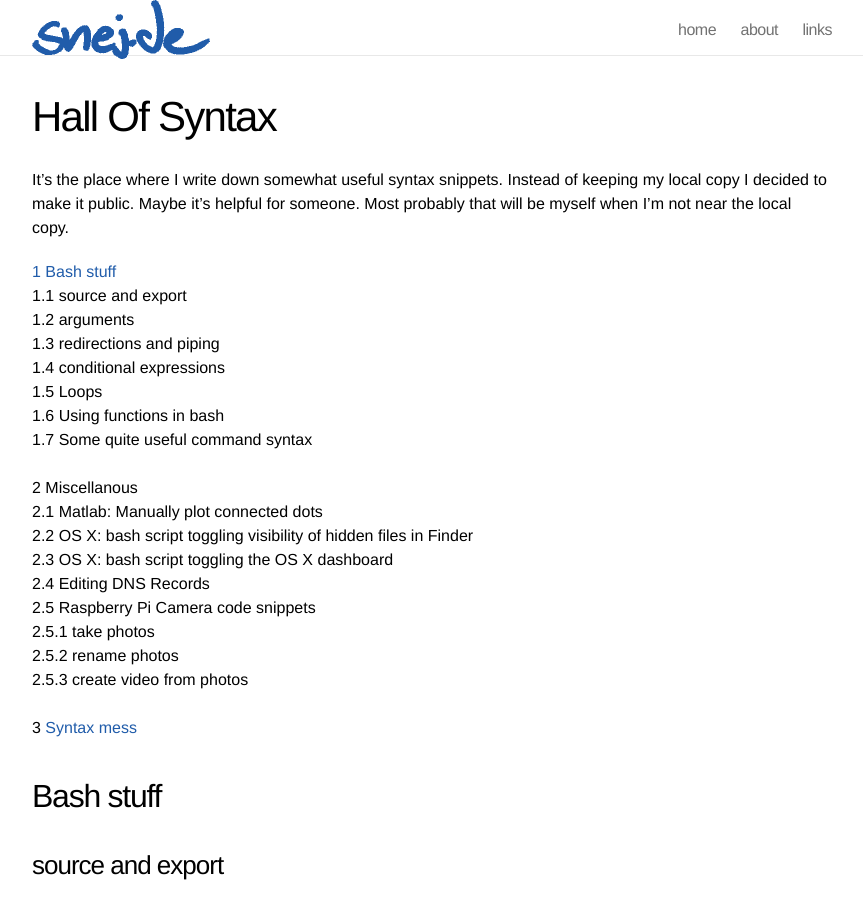
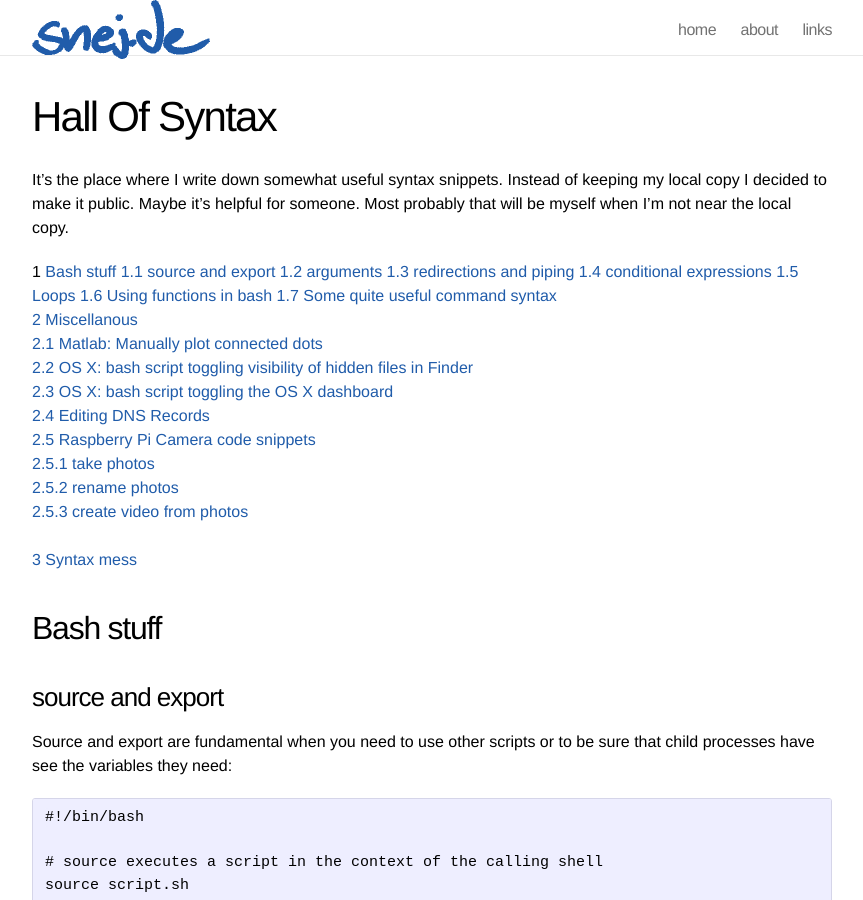
Before and after one commit to jewirth/jewirth.github.io, a Jekyll site: the page built from syntax.md, in a window 1280 px wide and 900 px high. Shown: the whole window, without its empty margins (208-1071 px from the left). Built offline with Jekyll 4.4.1, drawn with Linux system fonts in a browser that asks for light colours.

Commit message:
Update syntax.md

```diff
--- a/syntax.md
+++ b/syntax.md
@@ -6,30 +6,32 @@ permalink: /syntax/
 
 It's the place where I write down somewhat useful syntax snippets. Instead of keeping my local copy I decided to make it public. Maybe it's helpful for someone. Most probably that will be myself when I'm not near the local copy.
 
-[1  Bash stuff](#Bash-stuff)<br>
-  1.1  source and export<br>
-  1.2  arguments<br>
-  1.3  redirections and piping<br>
-  1.4  conditional expressions<br>
-  1.5  Loops<br>
-  1.6  Using functions in bash<br>
-  1.7  Some quite useful command syntax<br>
+1 <a href="#1">Bash stuff<a>
+  1.1 <a href="#11">source and export<a>
+  1.2 <a href="#12">arguments<a>
+  1.3 <a href="#13">redirections and piping<a>
+  1.4 <a href="#14">conditional expressions<a>
+  1.5 <a href="#15">Loops<a>
+  1.6 <a href="#16">Using functions in bash<a>
+  1.7 <a href="#17">Some quite useful command syntax<a>
 <br>
-2  Miscellanous<br>
-  2.1  Matlab: Manually plot connected dots<br>
-  2.2  OS X: bash script toggling visibility of hidden files in Finder<br>
-  2.3  OS X: bash script toggling the OS X dashboard<br>
-  2.4  Editing DNS Records<br>
-  2.5  Raspberry Pi Camera code snippets<br>
-    2.5.1  take photos<br>
-    2.5.2  rename photos<br>
-    2.5.3  create video from photos<br>
+2 <a href="#2">Miscellanous<br>
+  2.1 <a href="#21">Matlab: Manually plot connected dots<br>
+  2.2 <a href="#22">OS X: bash script toggling visibility of hidden files in Finder<br>
+  2.3 <a href="#23">OS X: bash script toggling the OS X dashboard<br>
+  2.4 <a href="#24">Editing DNS Records<br>
+  2.5 <a href="#25">Raspberry Pi Camera code snippets<br>
+    2.5.1 <a href="#251">take photos<br>
+    2.5.2 <a href="#252">rename photos<br>
+    2.5.3 <a href="#253">create video from photos<br>
 <br>
-3 [Syntax mess](#Syntax-mess)<br>
+3 <a href="#3">Syntax mess</a>
 
-
+<a name="1"></a>
 
 # Bash stuff
+
+<a name="11"></a>
 
 ## source and export
 
@@ -56,6 +58,8 @@ Source and export are fundamental when you need to use other scripts or to be su
 
     unset FOO
 
+<a name="12"></a>
+
 ## arguments
 
 The snippets below show how to use arguments inside a script:
@@ -70,6 +74,8 @@ The snippets below show how to use arguments inside a script:
     echo  "each argument in quotes :"  "$@"
     echo  "last return value       :"  $?
 
+<a name="13"></a>
+
 ## redirections and piping
 
 The snippets below show how to use redirections and piping:
@@ -83,6 +89,8 @@ The snippets below show how to use redirections and piping:
     make 2>&1 | tee log.txt         # redirect std error to standard output, then pipe to tee
     make 2>error.txt | hexdump -C   # pipe std output but redirect error to file
     hexdump -C < log.txt            # redirect std input
+
+<a name="14"></a>
 
 ## conditional expressions
 
@@ -161,6 +169,8 @@ The snippets below show how to use redirections and piping:
     *) echo "DO NOTHING";;
     esac
 
+<a name="15"></a>
+
 ## Loops
 
     #!/bin/bash
@@ -222,6 +232,7 @@ The snippets below show how to use redirections and piping:
       read val
     done
 
+<a name="16"></a>
 
 ## Using functions in bash:
 
@@ -243,6 +254,8 @@ The snippets below show how to use redirections and piping:
     foo 100 5 200
     bar 100 5 200
 
+<a name="17"></a>
+
 ## Some quite useful command syntax
 
     # show third field of each line in test.txt with delimiter '#'
@@ -259,9 +272,11 @@ The snippets below show how to use redirections and piping:
     # same as above plus overwrite file with result and store backup with extension ".backup"
     sed -i .backup s/auss/inn/g test.txt
 
-
+<a name="2"></a>
 
 # Miscellanous
+
+<a name="21"></a>
 
 ## Matlab: Manually plot connected dots
 
@@ -292,6 +307,8 @@ draw connected points with Matlab
 
     hold off
 
+<a name="22"></a>
+
 ## OS X: bash script toggling visibility of hidden files in Finder
 
 toggle hidden files visibility in OS X Finder
@@ -307,6 +324,8 @@ toggle hidden files visibility in OS X Finder
             echo "Give me parameter ON or OFF"
         fi
     fi
+
+<a name="23"></a>
 
 ## OS X: bash script toggling the OS X dashboard
 
@@ -324,6 +343,7 @@ kill or enable the OS X dashboard
         fi
     fi
 
+<a name="24"></a>
 
 ## Editing DNS Records
 
@@ -343,7 +363,11 @@ kill or enable the OS X dashboard
     *.website.com     CNAME   website.com
     pi.snej.de        CNAME   snej.mygreatdnsservice.com
 
+<a name="25"></a>
+
 ## Raspberry Pi Camera code snippets
+
+<a name="251"></a>
 
 ### take photos
 
@@ -361,14 +385,19 @@ kill or enable the OS X dashboard
         sleep 6
     done
 
+<a name="252"></a>
+
 ### rename photos
     for file in *.JPG ; do mv "${file}" "${file%.JPG}_suffix.JPG";  done
     i=1;
     for file in cam_*.JPG ; do mv -v "${file}" "$i.jpeg"; i=$[i+1]; done
 
+<a name="253"></a>
+
 ### create video from photos
     ~/bin/ffmpeg -r 20 -i %d.jpeg /Users/jens/Desktop/vid.mp4
 
+<a name="3"></a>
 
 # Syntax-mess
 
```
